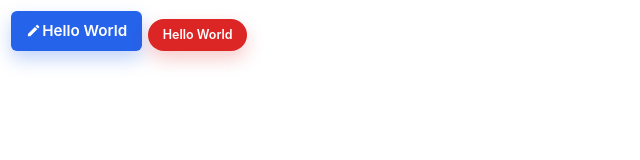
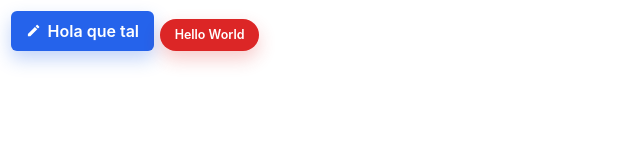
Before and after one commit to Proyecto-FP-26/frontend, a React app: page / in a window 1280 px wide. Shown: the top 160 px of the page, without its empty margins (0-640 px from the left). Built offline with nearby package versions, Linux system fonts and the light colour scheme; the HTML template or start-up script is replaced by a standard one.

Commit message:
feat(text): simplify Text component and add color support

```diff
--- a/src/main.jsx
+++ b/src/main.jsx
@@ -3,13 +3,14 @@ import { createRoot } from 'react-dom/client'
 import Button from "./ui/atoms/button/button.jsx";
 import Icon from "./ui/atoms/icon/icon.jsx";
 import {MdEdit} from "react-icons/md";
+import Text from "./ui/atoms/text/text.jsx";
 
 
 createRoot(document.getElementById('root')).render(
   <StrictMode>
     <Button style="primary" color="blue">
         <Icon icon={MdEdit}/>
-        Hello World</Button>
+        <Text color='white'>Hola que tal</Text></Button>
       <Button style="rounded" color="red">Hello World</Button>
   </StrictMode>,
 )
--- a/src/ui/atoms/button/css/button.css
+++ b/src/ui/atoms/button/css/button.css
@@ -6,7 +6,7 @@
   min-height: 2.5rem;
   padding: 0.5rem 0.875rem;
   margin: 3px;
-  gap: 1px;
+  gap: 0.4rem;
   border: 1px solid rgba(71, 85, 105, 0.08);
   border-radius: 6px;
   background-color: #3b82f6;
@@ -62,5 +62,14 @@
   color: #0f172a;
   box-shadow: 0 6px 14px rgba(15, 23, 42, 0.1);
 }
+.button .text {
+  display: inline-flex;
+  align-items: center;
+  line-height: 1;
+}
+.button svg {
+  display: block;
+  flex-shrink: 0;
+}
 
 /*# sourceMappingURL=button.css.map */
--- a/src/ui/atoms/button/scss/button.scss
+++ b/src/ui/atoms/button/scss/button.scss
@@ -8,7 +8,7 @@
   min-height: 2.5rem;
   padding: 0.5rem 0.875rem;
   margin: 3px;
-  gap: 1px;
+  gap: 0.4rem;
   border: 1px solid $color-border-soft;
   border-radius: $radius-sm;
   background-color: $primary;
@@ -74,4 +74,15 @@
     color: #0f172a;
     box-shadow: 0 6px 14px rgba(15, 23, 42, 0.1);
   }
+
+  .text {
+    display: inline-flex;
+    align-items: center;
+    line-height: 1;
+  }
+
+  svg {
+    display: block;
+    flex-shrink: 0;
+  }
 }
--- /dev/null
+++ b/src/ui/atoms/text/css/text.css
@@ -0,0 +1,39 @@
+.text {
+  margin: 0;
+  color: #1e293b;
+  font-family: "Inter", system-ui, sans-serif;
+  font-size: 1rem;
+  line-height: 1.6;
+}
+
+.text--default {
+  color: #1e293b;
+}
+
+.text--muted {
+  color: #475569;
+}
+
+.text--primary {
+  color: #3b82f6;
+}
+
+.text--error {
+  color: #dc2626;
+}
+
+.text--white {
+  color: #ffffff;
+}
+
+.text--custom-color {
+  color: var(--text-custom-color);
+}
+
+.button .text {
+  display: inline;
+  margin: 0;
+  line-height: 1;
+}
+
+/*# sourceMappingURL=text.css.map */
--- /dev/null
+++ b/src/ui/atoms/text/scss/text.scss
@@ -0,0 +1,39 @@
+@use '../../../../common/variables' as *;
+
+.text {
+  margin: 0;
+  color: $color-text;
+  font-family: $font-family-base;
+  font-size: 1rem;
+  line-height: 1.6;
+}
+
+.text--default {
+  color: $color-text;
+}
+
+.text--muted {
+  color: $color-text-muted;
+}
+
+.text--primary {
+  color: $color-primary;
+}
+
+.text--error {
+  color: $color-error;
+}
+
+.text--white {
+  color: $color-surface;
+}
+
+.text--custom-color {
+  color: var(--text-custom-color);
+}
+
+.button .text {
+  display: inline;
+  margin: 0;
+  line-height: 1;
+}
--- /dev/null
+++ b/src/ui/atoms/text/text.jsx
@@ -0,0 +1,23 @@
+import './css/text.css';
+
+const colorClassMap = {
+  default: 'text--default',
+  muted: 'text--muted',
+  primary: 'text--primary',
+  error: 'text--error',
+  white: 'text--white',
+};
+
+export default function Text({ children, color = 'default', className = '', style, ...props }) {
+  const colorClass = colorClassMap[color] ?? 'text--custom-color';
+  const colorStyle = colorClassMap[color] ? style : { ...style, '--text-custom-color': color };
+  const Component = props.as ?? 'span';
+  const restProps = { ...props };
+  delete restProps.as;
+
+  return (
+    <Component className={['text', colorClass, className].filter(Boolean).join(' ')} style={colorStyle} {...restProps}>
+      {children}
+    </Component>
+  );
+}
```
Also changed, not shown: 2 other files (tests, documents, lock files or other folders).
